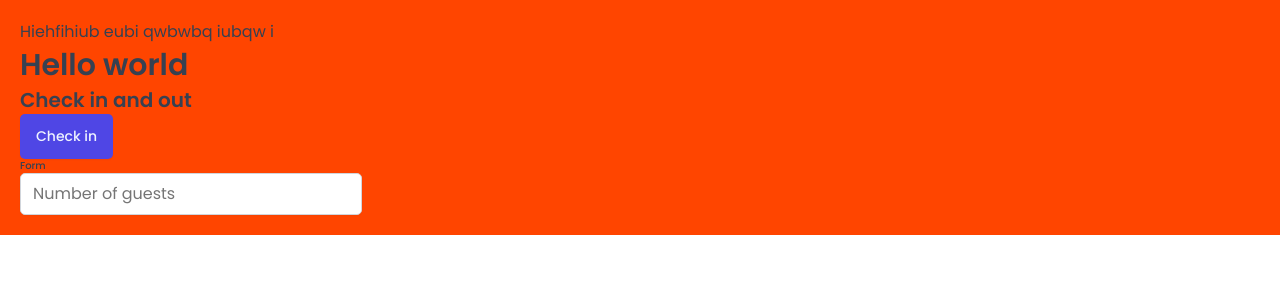
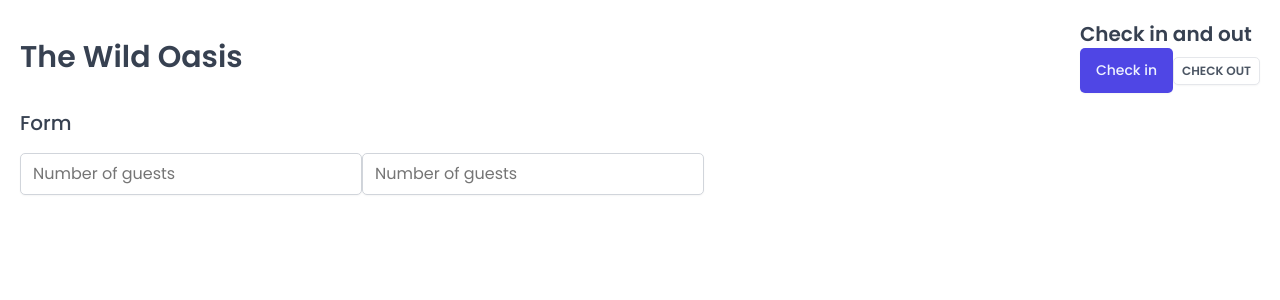
Before and after one commit to Richard-Younes/the-wild-oasis, a React (Vite) app: page / in a window 1280 px wide. Shown: the top 300 px of the page. Built offline with nearby package versions, Linux system fonts and the light colour scheme; a web font is replaced by a local one.

Commit message:
Build more reusable components

```diff
--- a/src/App.jsx
+++ b/src/App.jsx
@@ -5,9 +5,10 @@
 import Button from './ui/Button';
 import Input from './ui/Input';
 import Heading from './ui/Heading';
+import Row from './ui/Row';
 
 const StyledApp = styled.main`
-	background-color: orangered;
+	/* background-color: orangered; */
 	padding: 20px;
 `;
 
@@ -16,17 +17,33 @@
 		<>
 			<GlobalStyles />
 			<StyledApp>
-				<p>Hiehfihiub eubi qwbwbq iubqw i</p>
+				<Row>
+					<Row type='horizontal'>
+						<Heading as='h1'>The Wild Oasis</Heading>
 
-				<Heading as='h1'>Hello world</Heading>
+						<div>
+							<Heading as='h2'>Check in and out</Heading>
 
-				<Heading as='h2'>Check in and out</Heading>
+							<Button onClick={() => alert('Check in')}>Check in</Button>
 
-				<Button onClick={() => alert('Check in')}>Check in</Button>
+							<Button
+								variation='secondary'
+								size='small'
+								onClick={() => alert('Check out')}>
+								Check out
+							</Button>
+						</div>
+					</Row>
 
-				<Heading as='h3'>Form</Heading>
+					<Row>
+						<Heading as='h3'>Form</Heading>
 
-				<Input type='number' placeholder='Number of guests' />
+						<form>
+							<Input type='number' placeholder='Number of guests' />
+							<Input type='number' placeholder='Number of guests' />
+						</form>
+					</Row>
+				</Row>
 			</StyledApp>
 		</>
 	);
--- a/src/ui/Button.jsx
+++ b/src/ui/Button.jsx
@@ -51,19 +51,18 @@
 };
 
 const Button = styled.button`
-	font-size: 1.4rem;
-	padding: 1.2rem 1.6rem;
-	font-weight: 500;
 	border: none;
 	border-radius: var(--border-radius-sm);
-	background-color: var(--color-brand-600);
-	color: var(--color-brand-50);
 	box-shadow: var(--shadow-sm);
-	cursor: pointer;
 
-	&:hover {
-		background-color: var(--color-brand-700);
-	}
+	${(props) => sizes[props.size]}
+
+	${(props) => variations[props.variation]}
 `;
 
+Button.defaultProps = {
+	variation: 'primary',
+	size: 'medium',
+};
+
 export default Button;
--- a/src/ui/Heading.jsx
+++ b/src/ui/Heading.jsx
@@ -20,7 +20,7 @@
     ${(props) =>
 		props.as === 'h3' &&
 		css`
-			font-size: 1rem;
+			font-size: 2rem;
 			font-weight: 500;
 		`}
 
--- /dev/null
+++ b/src/ui/Row.jsx
@@ -0,0 +1,28 @@
+/** @format */
+
+import styled, { css } from 'styled-components';
+
+const Row = styled.div`
+	display: flex;
+
+	${(props) =>
+		props.type === 'horizontal' &&
+		css`
+			justify-content: space-between;
+			align-items: center;
+			flex-direction: row;
+		`}
+
+	${(props) =>
+		props.type === 'vertical' &&
+		css`
+			flex-direction: column;
+			gap: 1.6rem;
+		`}
+`;
+
+Row.defaultProps = {
+	type: 'vertical',
+};
+
+export default Row;
```
